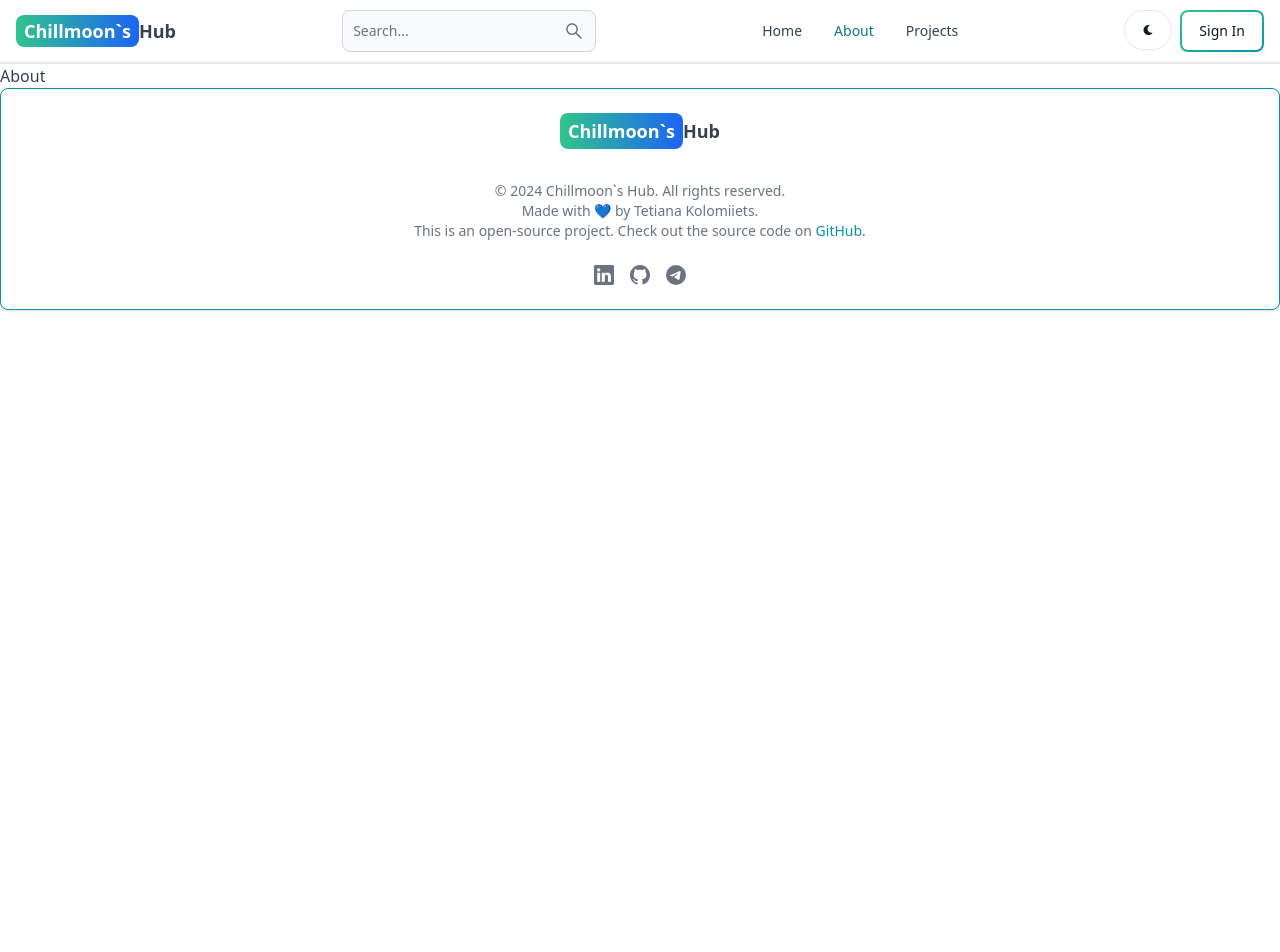
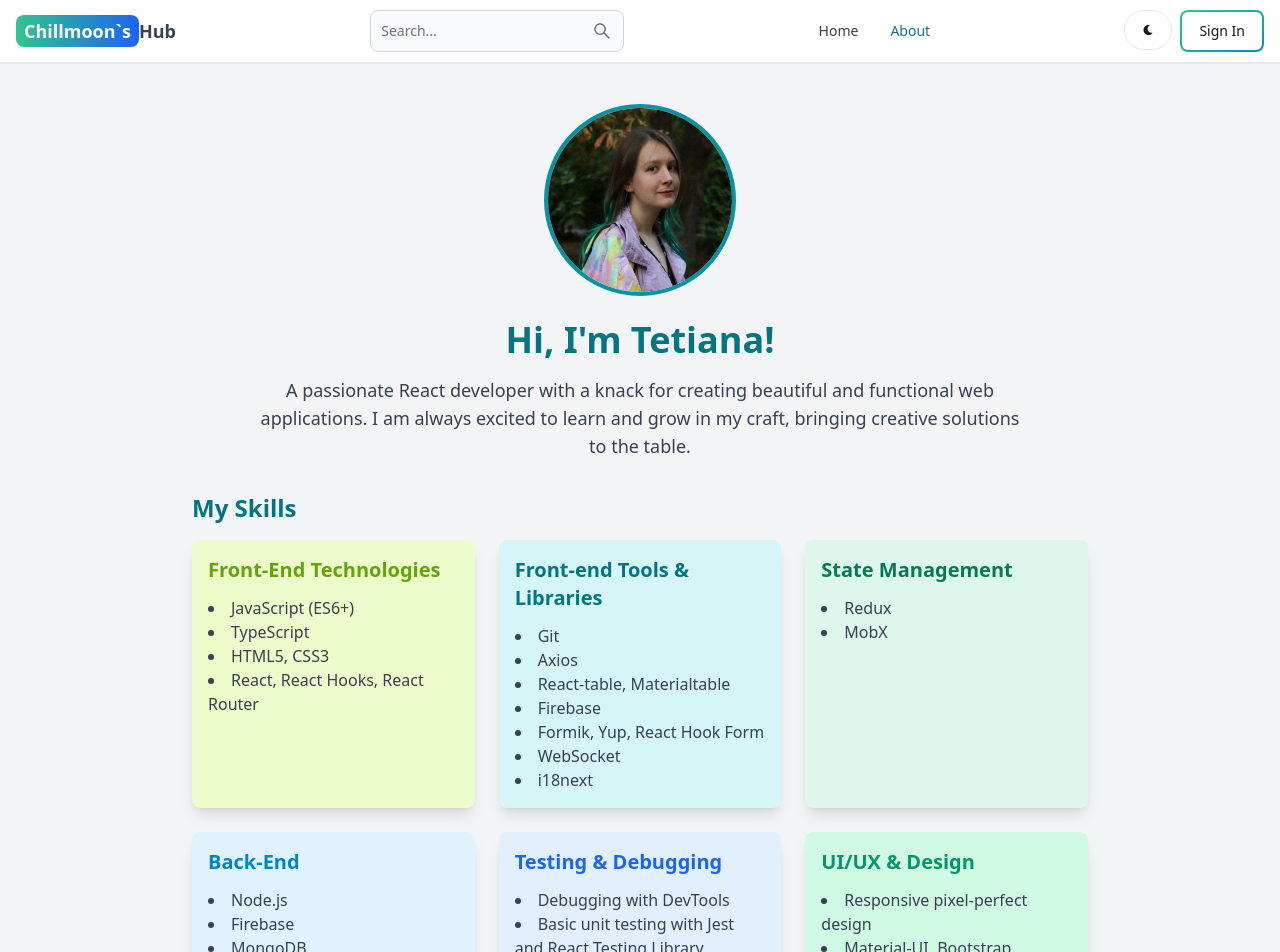
Before and after one commit to Chillmoon/chillmoons-hub, a React (Vite) app in the folder client/: page /about in a window 1280 px wide. Shown: the top 952 px of the page. Before the commit the page ends 800 px from the top, so only its background shows below. Built offline with nearby package versions, Linux system fonts and the light colour scheme; no server answers.

Commit message:
create about  page

```diff
--- a/client/src/App.jsx
+++ b/client/src/App.jsx
@@ -7,7 +7,6 @@ import About from "./pages/About";
 import SignUp from "./pages/SignUp";
 
 import SignIn from "./pages/SignIn";
-import Projects from "./pages/Projects";
 import Dashboard from "./pages/Dashboard";
 import CreatePost from "./pages/CreatePost";
 import UpdatePost from "./pages/UpdatePost";
@@ -28,7 +27,6 @@ export default function App() {
       <Routes>
         <Route path="/" element={<Home />} />
         <Route path="/about" element={<About />} />
-        <Route path="/projects" element={<Projects />} />
         <Route path="/sign-in" element={<SignIn />} />
         <Route path="/sign-up" element={<SignUp />} />
         <Route path="/post/:postSlug" element={<PostPage />} />
--- a/client/src/components/Header.jsx
+++ b/client/src/components/Header.jsx
@@ -124,9 +124,6 @@ export default function Header() {
         <Navbar.Link active={path === "/about"} as={"div"}>
           <Link to="/about">About</Link>
         </Navbar.Link>
-        <Navbar.Link active={path === "/projects"} as={"div"}>
-          <Link to="/projects">Projects</Link>
-        </Navbar.Link>
       </Navbar.Collapse>
     </Navbar>
   );
--- a/client/src/components/PostCard.jsx
+++ b/client/src/components/PostCard.jsx
@@ -1,18 +1,25 @@
 import { Link } from "react-router-dom";
 
-export default function PostCard({ post }) {
+const PostCard = ({ post, className, style }) => {
   return (
-    <div className="group relative  border border-teal-500 hover:border-2 h-[400px] overflow-hidden rounded-lg w-[360px] transition-all">
+    <div
+      className={`group relative border border-teal-500 hover:border-2 h-[400px] overflow-hidden rounded-lg w-[360px] transition-all ${className}`}
+      style={style}
+    >
       <Link to={`/post/${post.slug}`}>
         <img
           src={post.image}
           alt="post cover"
-          className="h-[260px] w-full  object-cover group-hover:h-[200px] transition-all duration-300 z-20"
+          className="h-[260px] w-full object-cover group-hover:scale-105 transition-transform duration-300 z-20"
         />
       </Link>
       <div className="p-3 flex flex-col gap-2">
-        <p className="text-lg font-semibold line-clamp-2">{post.title}</p>
-        <span className="italic text-sm">{post.category}</span>
+        <p className="text-lg font-semibold line-clamp-2 group-hover:text-teal-600 transition-colors duration-300">
+          {post.title}
+        </p>
+        <span className="italic text-sm text-gray-500 group-hover:text-teal-500 transition-colors duration-300">
+          {post.category}
+        </span>
         <Link
           to={`/post/${post.slug}`}
           className="z-10 group-hover:bottom-0 absolute bottom-[-200px] left-0 right-0 border border-teal-500 text-teal-500 hover:bg-teal-500 hover:text-white transition-all duration-300 text-center py-2 rounded-md !rounded-tl-none m-2"
@@ -22,4 +29,6 @@ export default function PostCard({ post }) {
       </div>
     </div>
   );
-}
+};
+
+export default PostCard;
--- a/client/src/pages/About.jsx
+++ b/client/src/pages/About.jsx
@@ -1,5 +1,176 @@
 import React from "react";
+import { BsLinkedin, BsGithub, BsTelegram } from "react-icons/bs";
+
+const skillsData = [
+  {
+    title: "Front-End Technologies",
+    color: "bg-lime-100 text-lime-600",
+    skills: [
+      "JavaScript (ES6+)",
+      "TypeScript",
+      "HTML5, CSS3",
+      "React, React Hooks, React Router",
+    ],
+  },
+  {
+    title: "Front-end Tools & Libraries",
+    color: "bg-teal-100 text-teal-600",
+    skills: [
+      "Git",
+      "Axios",
+      "React-table, Materialtable",
+      "Firebase",
+      "Formik, Yup, React Hook Form",
+      "WebSocket",
+      "i18next",
+    ],
+  },
+  {
+    title: "State Management",
+    color: "bg-green-100 text-green-600",
+    skills: ["Redux", "MobX"],
+  },
+
+  {
+    title: "Back-End",
+    color: "bg-sky-100 text-sky-600",
+    skills: [
+      "Node.js",
+      "Firebase",
+      "MongoDB",
+      "Express.js",
+      "RESTful APIs",
+      "Integration with payment systems (Fondy API)",
+    ],
+  },
+
+  {
+    title: "Testing & Debugging",
+    color: "bg-blue-100 text-blue-600",
+    skills: [
+      "Debugging with DevTools",
+      "Basic unit testing with Jest and React Testing Library",
+    ],
+  },
+  {
+    title: "UI/UX & Design",
+    color: "bg-emerald-100 text-emerald-600",
+    skills: [
+      "Responsive pixel-perfect design",
+      "Material-UI, Bootstrap",
+      "Figma",
+      "BEM, Flexbox & Grid Layout",
+    ],
+  },
+];
 
 export default function About() {
-  return <div>About</div>;
+  return (
+    <div className="flex flex-col items-center justify-center p-6 md:p-10 bg-gray-100 min-h-screen">
+      <div className="w-48 h-48 rounded-full overflow-hidden border-4 border-teal-500 mb-6 animate-fade-in">
+        <img
+          src="./public/assets/photo.jpg"
+          alt="Tetiana"
+          className="w-full h-full object-cover"
+        />
+      </div>
+      <h1 className="text-4xl font-bold text-teal-600 mb-4 animate-slide-in">
+        Hi, I'm Tetiana!
+      </h1>
+      <p className="text-lg text-gray-700 text-center max-w-3xl mb-8 animate-fade-in-delay">
+        A passionate React developer with a knack for creating beautiful and
+        functional web applications. I am always excited to learn and grow in my
+        craft, bringing creative solutions to the table.
+      </p>
+      <div className="w-full max-w-4xl mb-8">
+        <h2 className="text-2xl font-semibold text-teal-600 mb-4 animate-slide-in">
+          My Skills
+        </h2>
+        <div className="grid grid-cols-1 md:grid-cols-2 lg:grid-cols-3 gap-6">
+          {skillsData.map((category, index) => (
+            <div
+              key={index}
+              className={`p-4 rounded-lg shadow-lg ${category.color} animate-fade-in-delay`}
+              style={{ animationDelay: `${index * 0.2}s` }}
+            >
+              <h3 className="text-xl font-semibold mb-3">{category.title}</h3>
+              <ul className="list-disc list-inside">
+                {category.skills.map((skill, skillIndex) => (
+                  <li key={skillIndex} className="text-gray-700">
+                    {skill}
+                  </li>
+                ))}
+              </ul>
+            </div>
+          ))}
+        </div>
+      </div>
+      <div className="w-full max-w-4xl mb-8">
+        <h2 className="text-2xl font-semibold text-teal-600 mb-4 animate-slide-in">
+          Work Experience
+        </h2>
+        <ul className="list-disc list-inside text-gray-700 space-y-2">
+          <li>
+            <strong>Web Developer</strong> at SharkSoftware - Worked on complex
+            projects and mentored trainees.
+          </li>
+          <li>
+            Sole developer for e-learning platforms with features like user
+            registration, video watching, and payment integration.
+          </li>
+        </ul>
+      </div>
+      <div className="w-full max-w-4xl mb-8">
+        <h2 className="text-2xl font-semibold text-teal-600 mb-4 animate-slide-in">
+          Hobbies
+        </h2>
+        <p className="text-gray-700 animate-fade-in-delay mb-4">
+          In my free time, I enjoy traveling, watching horror movies, exploring
+          new technologies, and spending quality time with my cats, Marcy and
+          Olive.
+        </p>
+      </div>
+      <div className="w-full max-w-4xl text-center">
+        <h2 className="text-2xl font-semibold text-teal-600 mb-4 animate-slide-in">
+          Get in Touch
+        </h2>
+        <p className="text-gray-700 mb-4 animate-fade-in-delay">
+          Feel free to reach out if you'd like to collaborate on a project or
+          just say hello!
+        </p>
+        <div className="flex gap-4 justify-center mt-6">
+          <a
+            href="https://www.linkedin.com/in/tetiana-kolomiiets-210a841a6/"
+            target="_blank"
+            rel="noopener noreferrer"
+            className="text-teal-500 hover:text-teal-700 text-2xl"
+          >
+            <BsLinkedin />
+          </a>
+          <a
+            href="https://github.com/Chillmoon"
+            target="_blank"
+            rel="noopener noreferrer"
+            className="text-teal-500 hover:text-teal-700 text-2xl"
+          >
+            <BsGithub />
+          </a>
+          <a
+            href="https://t.me/Chillmoon"
+            target="_blank"
+            rel="noopener noreferrer"
+            className="text-teal-500 hover:text-teal-700 text-2xl"
+          >
+            <BsTelegram />
+          </a>
+        </div>
+        <a
+          href="mailto:Chillmoon07@gmail.com"
+          className="mt-4 inline-block bg-teal-500 text-white py-2 px-6 rounded-lg shadow hover:bg-teal-600 animate-bounce-in"
+        >
+          Email Me
+        </a>
+      </div>
+    </div>
+  );
 }
--- a/client/src/pages/Home.jsx
+++ b/client/src/pages/Home.jsx
@@ -15,12 +15,12 @@ export default function Home() {
   }, []);
 
   return (
-    <div>
-      <div className="flex flex-col gap-6 p-28 px-3 max-w-6xl mx-auto ">
-        <h1 className="text-3xl font-bold lg:text-6xl text-teal-600 dark:text-teal-300 ">
+    <div className="animate-fade-in">
+      <div className="flex flex-col gap-6 p-28 px-3 max-w-6xl mx-auto">
+        <h1 className="text-3xl font-bold lg:text-6xl text-teal-600 dark:text-teal-300 animate-slide-in">
           Hey there!
         </h1>
-        <p className="text-gray-500 text-xs sm:text-sm dark:text-gray-300">
+        <p className="text-gray-500 text-xs sm:text-sm dark:text-gray-300 animate-fade-in-delay">
           Welcome to my Hub ✨ I'm so glad to see you on my website! Here, you
           can get to know me better and explore my posts on programming and
           lifestyle topics. I’m excited to share my thoughts and experiences
@@ -29,16 +29,23 @@ export default function Home() {
       </div>
       <div className="max-w-6xl mx-auto p-3 flex flex-col gap-8 py-7">
         {posts && posts.length > 0 && (
-          <div className="flex flex-col gap-6 ">
-            <h2 className="text-2xl font-semibold text-center">Recent Posts</h2>
+          <div className="flex flex-col gap-6">
+            <h2 className="text-2xl font-semibold text-center animate-slide-in">
+              Recent Posts
+            </h2>
             <div className="flex flex-wrap gap-4 justify-center">
-              {posts.map((post) => (
-                <PostCard key={post._id} post={post} />
+              {posts.map((post, index) => (
+                <PostCard
+                  key={post._id}
+                  post={post}
+                  className="animate-fade-in"
+                  style={{ animationDelay: `${index * 0.2}s` }}
+                />
               ))}
             </div>
             <Link
               to={"/search"}
-              className="text-lg text-teal-500 hover:underline text-center"
+              className="text-lg text-teal-500 hover:underline text-center animate-bounce-in"
             >
               View all posts
             </Link>
--- a/client/src/pages/Projects.jsx
+++ /dev/null
@@ -1,5 +0,0 @@
-import React from "react";
-
-export default function Projects() {
-  return <div>Projects</div>;
-}
--- a/client/tailwind.config.js
+++ b/client/tailwind.config.js
@@ -5,7 +5,28 @@ const flowbite = require("flowbite-react/tailwind");
 export default {
   content: ["./index.html", "./src/**/*.{js,ts,jsx,tsx}", flowbite.content()],
   theme: {
-    extend: {},
+    extend: {
+      animation: {
+        "fade-in": "fadeIn 1s ease-in-out",
+        "fade-in-delay": "fadeIn 1.5s ease-in-out",
+        "slide-in": "slideIn 0.5s ease-in-out",
+        "bounce-in": "bounceIn 0.8s ease-in-out",
+      },
+      keyframes: {
+        fadeIn: {
+          "0%": { opacity: "0" },
+          "100%": { opacity: "1" },
+        },
+        slideIn: {
+          "0%": { transform: "translateY(-20px)", opacity: "0" },
+          "100%": { transform: "translateY(0)", opacity: "1" },
+        },
+        bounceIn: {
+          "0%, 100%": { transform: "scale(0.9)", opacity: "0.8" },
+          "50%": { transform: "scale(1)", opacity: "1" },
+        },
+      },
+    },
   },
   plugins: [flowbite.plugin(), require("tailwind-scrollbar")],
 };
```
Also changed, not shown: client/public/assets/photo.jpg (added).
